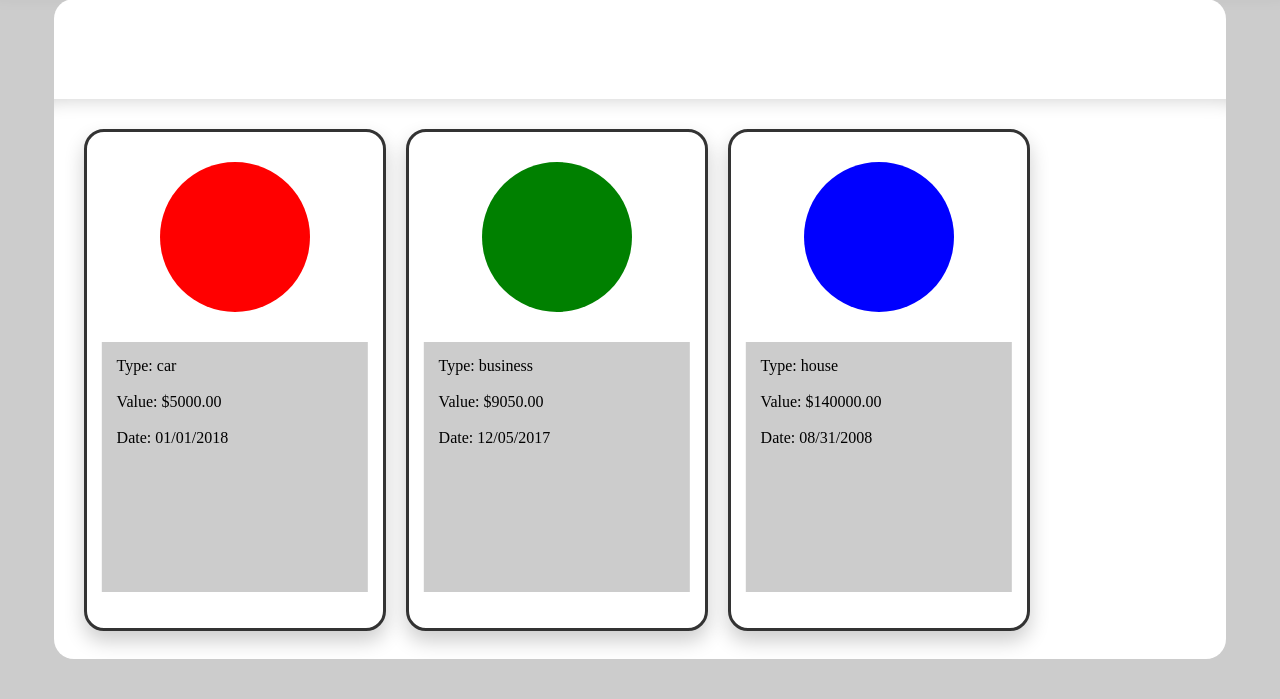
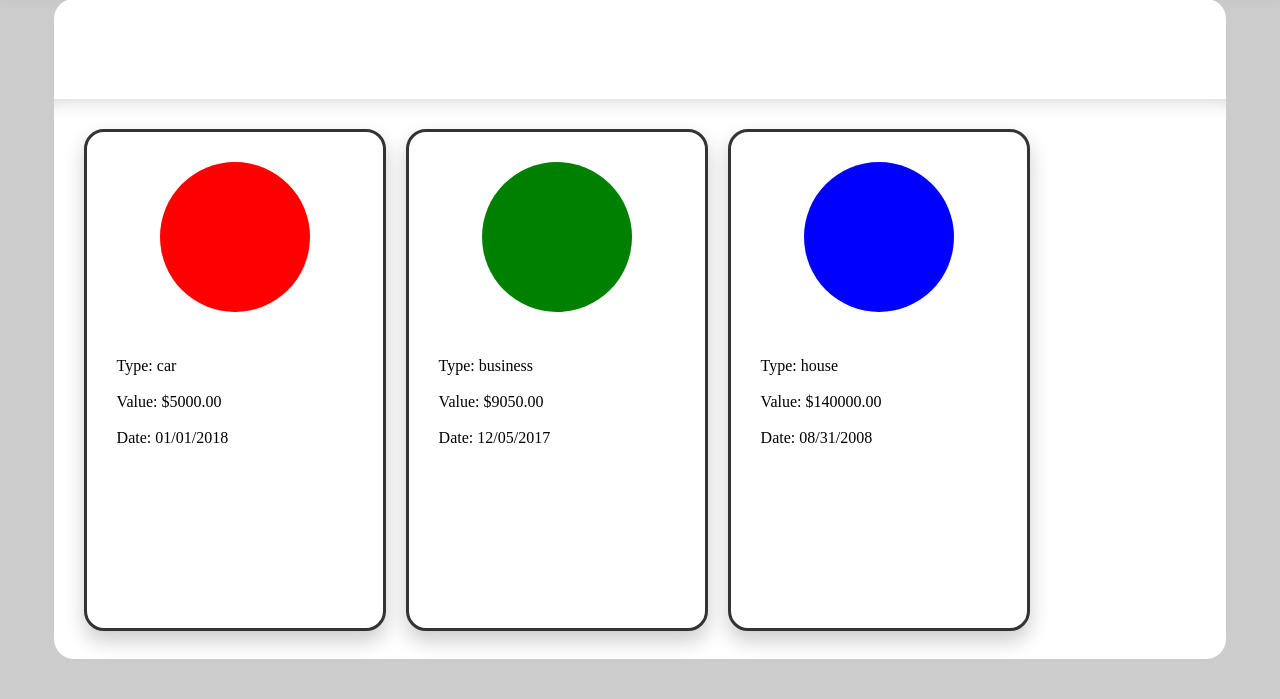
Before and after one commit to mnarine1/georgia-student-insurance, a PHP site: page /asset.html in a window 1280 px wide. Shown: the part 101-800 px from the top of the page. Run offline with PHP 8.4, Linux system fonts and the light colour scheme; some libraries are stand-ins or nearby versions.

Commit message:
Update dashboard.css

```diff
--- a/Website/dashboard.css
+++ b/Website/dashboard.css
@@ -98,7 +98,6 @@ body {
    width: 80%;
    height: 220px;
    padding: 5%;
-   background: #CCC;
    position: relative;
    top: 60px;
    left: 50%;
```
